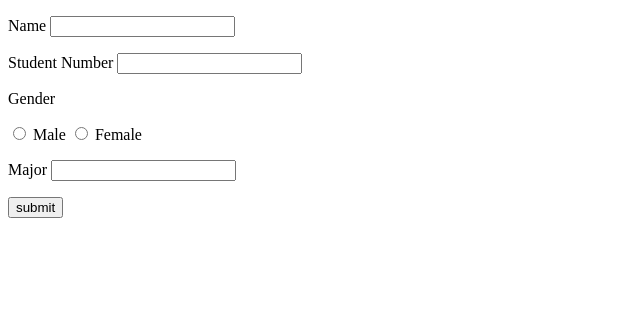
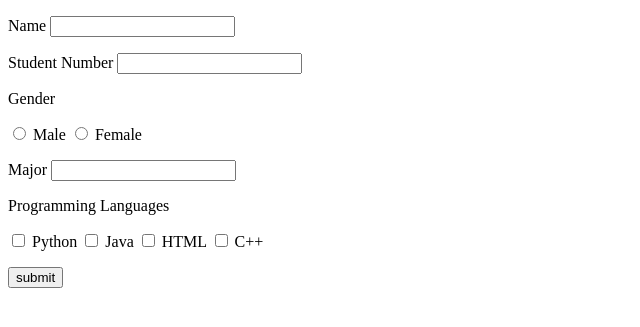
Before and after one commit to CSID-DGU/2023-2-OSSPrac-DavinciCode-10, a Flask app: page / in a window 1280 px wide. Shown: the top 327 px of the page, without its empty margins (0-640 px from the left). Run offline with Flask 3, Linux system fonts and the light colour scheme.

Commit message:
add language

```diff
--- a/templates/input.html
+++ b/templates/input.html
@@ -11,6 +11,13 @@
 
         <p>Major <input type='text' id='Major' name='Major' /></p>
 
+        <p>Programming Languages</p>
+        <p><input type="checkbox" id="Python" name="Python" value="Python" /> Python
+            <input type="checkbox" id="Java" name="Java" value="Java" /> Java
+            <input type="checkbox" id="HTML" name="HTML" value="HTML" /> HTML
+            <input type="checkbox" id="C++" name="C++" value="C++" /> C++</p>
+
+
 
         <button type='submit' name='submit' value='submit'>submit</button>
     </form>
```
